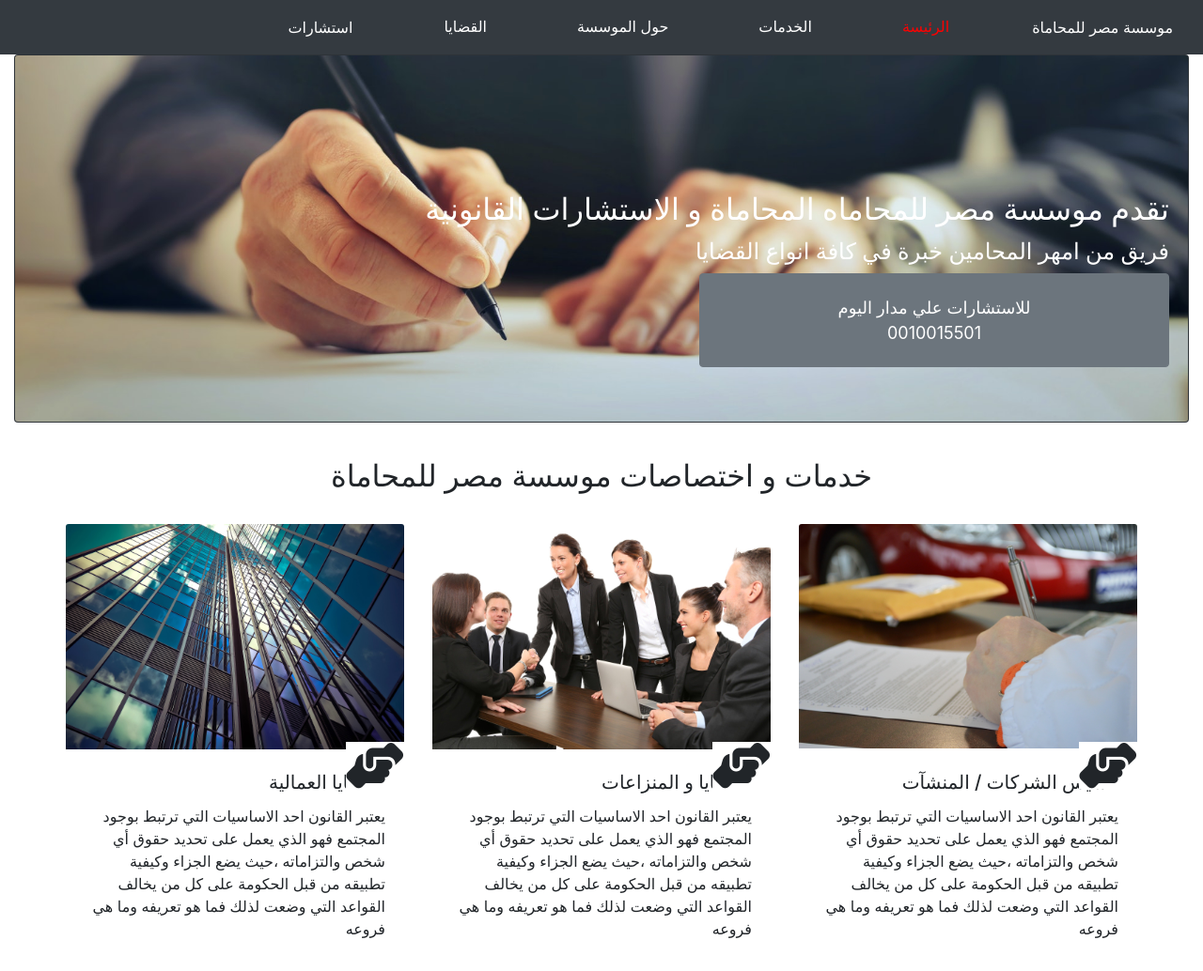
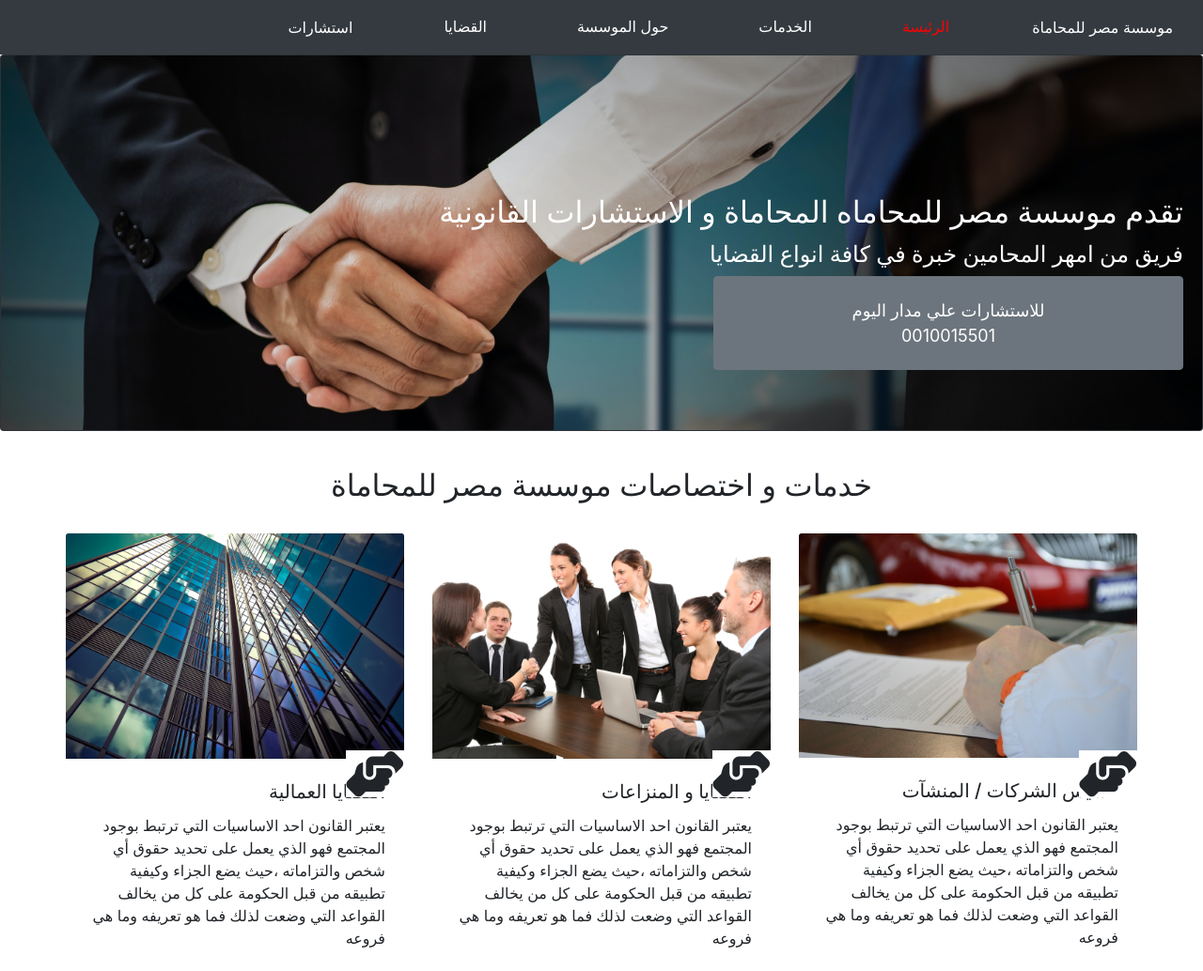
Before and after one commit to mostafamohamedmostafa/Law-Firm-colorlib-2, a plain HTML site: page index.html in a window 1280 px wide. Shown: the top 1034 px of the page at 94% size. Drawn offline with nearby package versions, Linux system fonts and the light colour scheme.

Commit message:
Update index.html

```diff
--- a/index.html
+++ b/index.html
@@ -54,9 +54,9 @@
 
     <!--Start intro Section-->
     <section class="intro-section">
-        <div class="container-fluid">
+        <div class="container- ">
             <div class="card bg-dark text-white">
-                <img src="img/intro (1).jpg" class="card-img " alt="...">
+                <img src="img/intro (2).jpg" class="card-img  img-fluid" alt="...">
                 <div class="card-img-overlay">
                     <h2 class="card-title">تقدم موسسة مصر للمحاماه المحاماة و الاستشارات القانونية</h2>
                     <h4 class="card-text">فريق من امهر المحامين خبرة في كافة انواع القضايا </h4>
@@ -67,6 +67,8 @@
                         <a href="tellto:">0010015501</a></button>
                 </div>
             </div>
+
+
         </div>
     </section>
 
```
